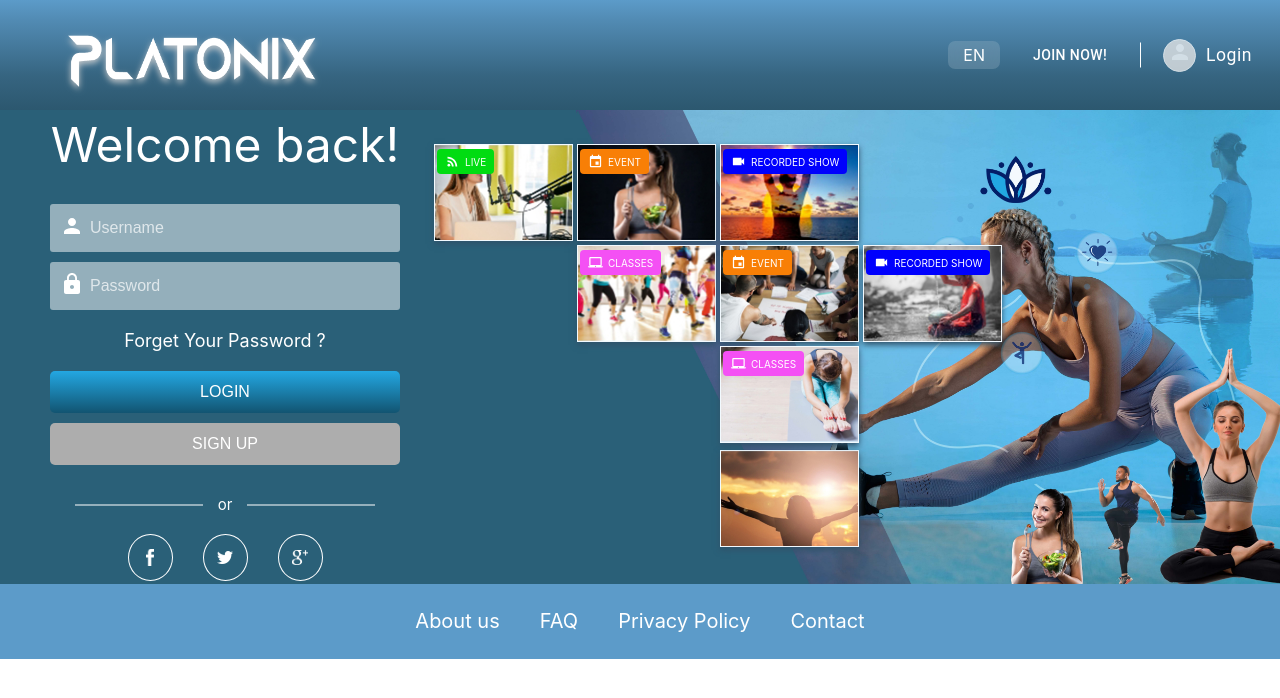
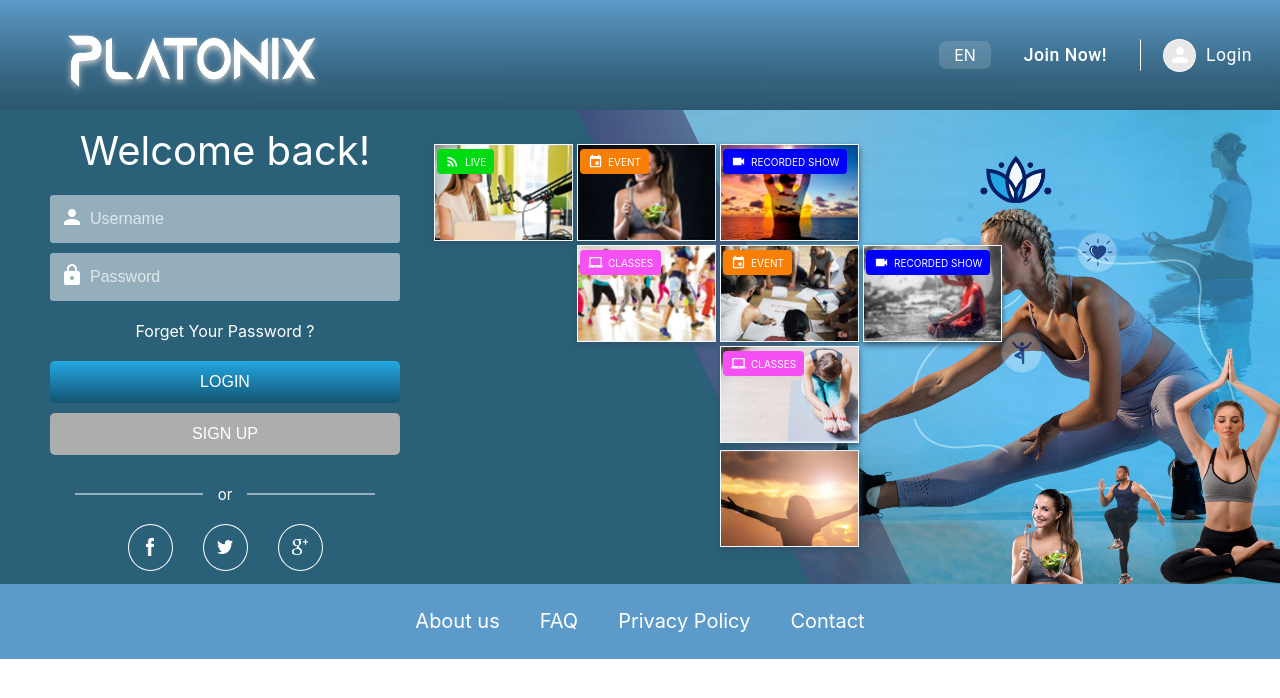
Before and after one commit to pawanruhela/Login-sample-task, a React (Create React App) app: page / in a window 1280 px wide. Shown: the top 698 px of the page. Built offline with nearby package versions, Linux system fonts and the light colour scheme.

Commit message:
Did some work on Ui fixes

```diff
--- a/src/Common/Header/Header.js
+++ b/src/Common/Header/Header.js
@@ -4,17 +4,14 @@ import Button from '@material-ui/core/Button';
 import Menu from '@material-ui/core/Menu';
 import MenuItem from '@material-ui/core/MenuItem';
 import PersonIcon from '@material-ui/icons/Person';
-
 import logo from '../../assets/images/logo.svg';
 
 export const Header = (...props) => {
 
     const [anchorEl, setAnchorEl] = React.useState(null);
-
     const handleClick = (event) => {
         setAnchorEl(event.currentTarget);
     };
-
     const handleClose = () => {
         setAnchorEl(null);
     };
--- a/src/Common/Header/Header.module.css
+++ b/src/Common/Header/Header.module.css
@@ -48,6 +48,10 @@
     flex-wrap: wrap;
     text-transform: uppercase;
 }
+.header ul li button {
+    text-transform: none !important;
+    font-size: 1.1rem !important;
+}
 .header ul li.profileDropdown:before {
     content: "";
     position: absolute;
@@ -55,7 +59,7 @@
     transform: translateY(-50%);
     left: 0;
     width: 1px;
-    height: 25px;
+    height: 31px;
     background: #fff;
 }
 .header ul li.profileDropdown button {
@@ -71,10 +75,13 @@
     width: 31px;
     height: 31px;
     background: #e8e8e8;
-    border: 1px solid #fff;
-    opacity: 0.77;
+    border: 1px solid rgba(255, 255, 255, 0.77);
+    color: #fff;
     border-radius: 100%;
     margin-right: 10px;
+    display: inline-flex;
+    align-items: center;
+    justify-content: center;
 }
 .headerRight button {
     color: #fff;
--- a/src/Components/Login/Login.js
+++ b/src/Components/Login/Login.js
@@ -21,7 +21,6 @@ import thumbnail6 from '../../assets/thumbnail/puzzle-img6.jpg';
 import thumbnail7 from '../../assets/thumbnail/puzzle-img7.jpg';
 import thumbnail8 from '../../assets/thumbnail/puzzle-img8.jpg';
 
-
 export const Login = (...props) => {
     return (
         <React.Fragment>
@@ -32,7 +31,7 @@ export const Login = (...props) => {
                     <form autoComplete="off">
                         <div className={loginStyle.formGroup}>
                             <label><PersonIcon /></label>
-                            <input type="email" placeholder="Username" />
+                            <input type="text" placeholder="Username" />
                         </div>
                         <div className={loginStyle.formGroup}>
                             <label><LockIcon /></label>
@@ -41,7 +40,7 @@ export const Login = (...props) => {
                         <div className={loginStyle.loginLink}>
                             <a href="/forget-password">Forget Your Password ?</a>
                         </div>
-                        <button>Login</button>
+                        <button type="submit">Login</button>
                         <button disabled>Sign Up</button>
                     </form>
                     <div className={loginStyle.socialLogin}>
@@ -60,7 +59,6 @@ export const Login = (...props) => {
                                 <span className={loginStyle.green}><RssFeedIcon/> Live</span>
                                 <img src={thumbnail1} alt="Thumbnail" title="Thumbnail" />
                             </a>
-
                             <a href="#">
                                 <span className={loginStyle.orange}><EventIcon /> Event</span>
                                 <img src={thumbnail2} alt="Thumbnail" title="Thumbnail" />
@@ -83,7 +81,6 @@ export const Login = (...props) => {
                                 <span className={loginStyle.blue}><VideocamIcon/> Recorded Show</span>
                                 <img src={thumbnail6} alt="Thumbnail" title="Thumbnail" />
                             </a>
-
                         </div>
                         <div className={loginStyle.others}>
                             <a href="#">
@@ -94,10 +91,6 @@ export const Login = (...props) => {
                         </div>
                     </div>
                     <img src={loginVector} alt="" />
-                    {/* <span className={loginStyle.img1}></span>
-                        <span className={loginStyle.img2}></span>
-                        <span className={loginStyle.img3}></span>
-                        <span className={loginStyle.img4}></span> */}
                 </div>
             </div>
             <Footer />
--- a/src/Components/Login/Login.module.css
+++ b/src/Components/Login/Login.module.css
@@ -17,9 +17,9 @@
 }
 .loginFormWrapper h1 {
     margin: 0;
-    padding: 0 0 30px 0;
+    padding: 0 0 20px 0;
     font-weight: normal;
-    font-size: 3rem;
+    font-size: 2.5rem;
     text-align: center;
     color: #fff;
     width: 100%;
@@ -75,7 +75,7 @@
 .loginLink a {
     display: inline-flex;
     font-weight: normal;
-    font-size: 18px;
+    font-size: 1rem;
     color: #fff;
     text-decoration: none;
 }
@@ -94,6 +94,13 @@
     padding: 12px;
     background: linear-gradient(#23a7e2 0%, #1b81ae 46.31%, #125471 100%);
     cursor: pointer;
+    -webkit-transition: all .4s ease-in-out;
+    -moz-transition: all .4s ease-in-out;
+    -o-transition: all .4s ease-in-out;
+    transition: all .4s ease-in-out;
+}
+.loginFormWrapper button:hover {
+    background: linear-gradient(#125471 0%, #1b81ae 46.31%, #23a7e2 100%);
 }
 .loginFormWrapper button[disabled] {
     background: #ADADAD;
@@ -163,6 +170,10 @@
     border-radius: 100%;
     width: 45px;
     height: 45px;
+    -webkit-transition: all .4s ease-in-out;
+    -moz-transition: all .4s ease-in-out;
+    -o-transition: all .4s ease-in-out;
+    transition: all .4s ease-in-out;
 }
 .socialLogin ul li a:hover {
     background: rgba(255, 255, 255, 0.5);
```
